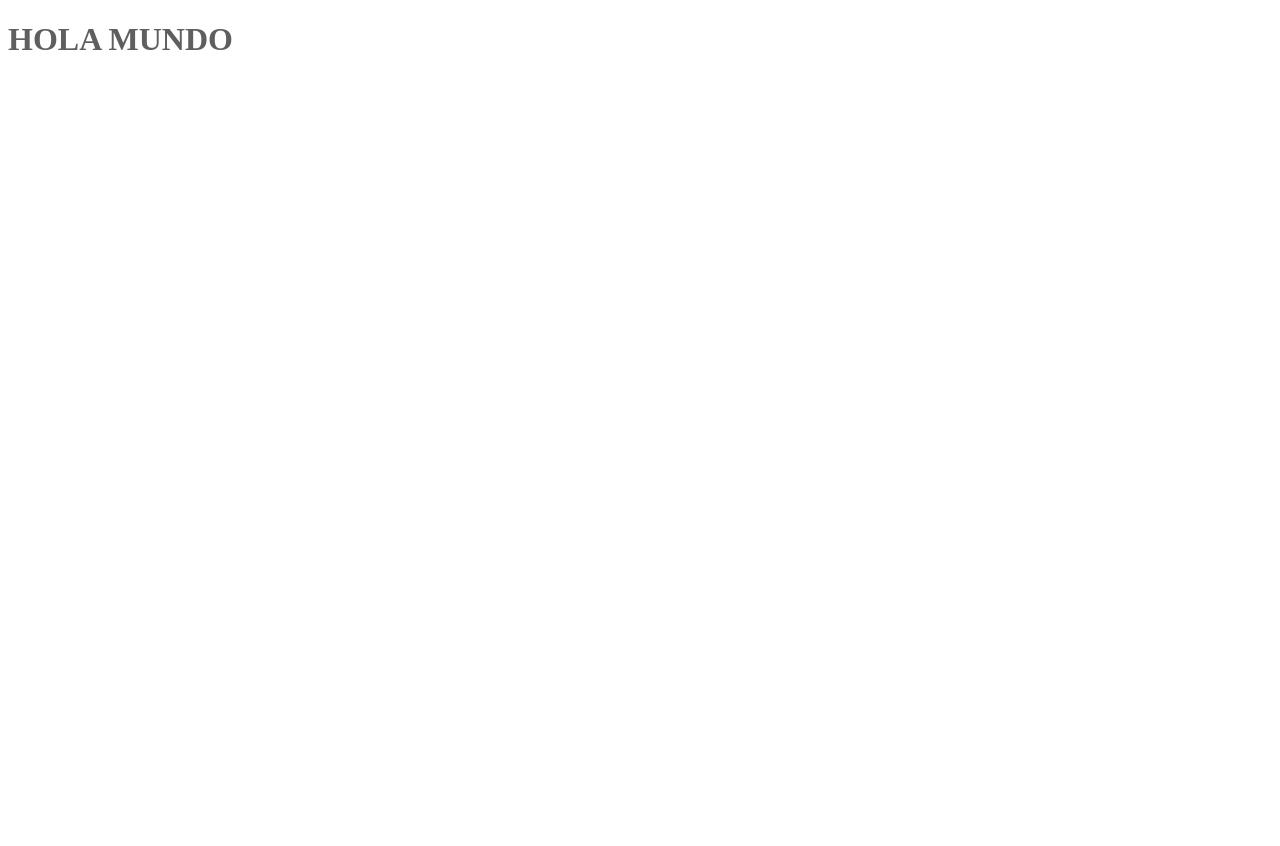
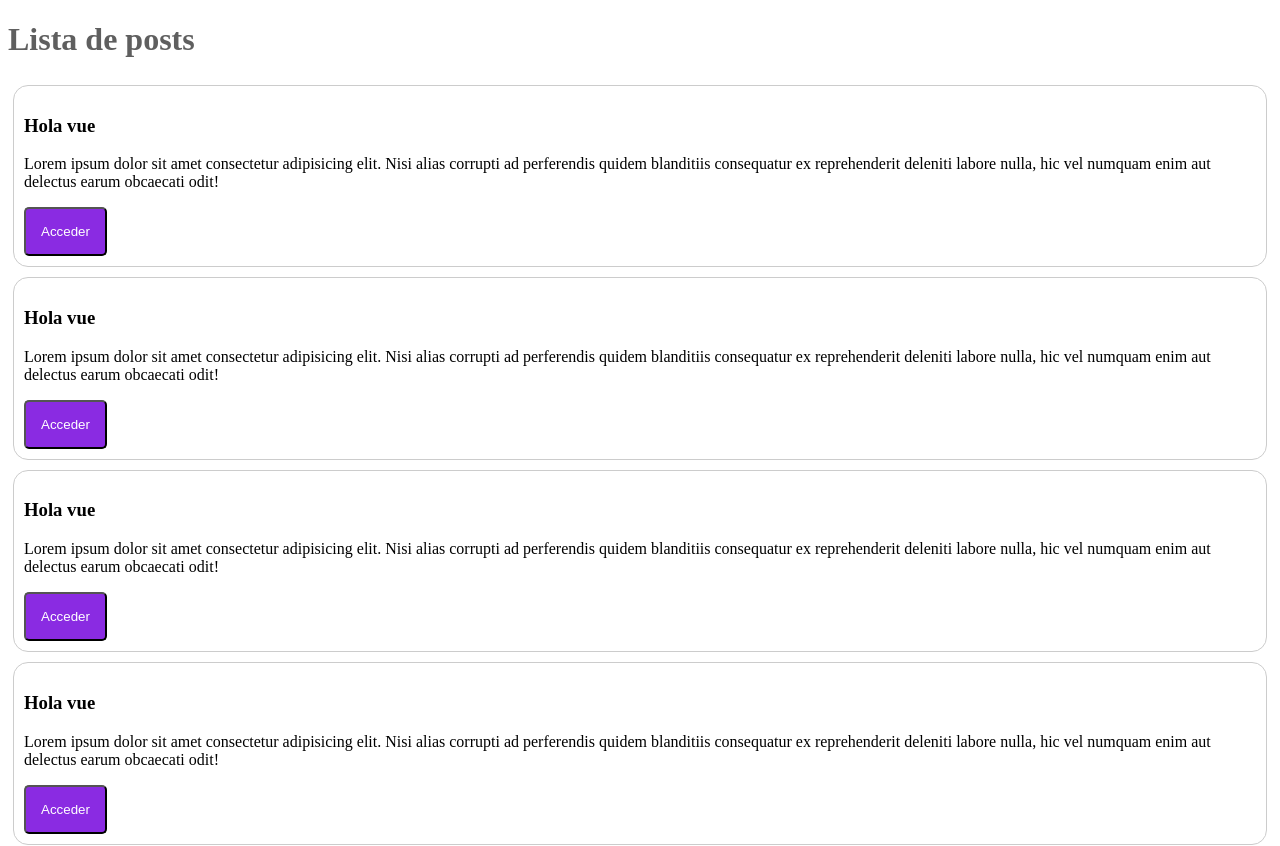
Before and after one commit to EdwMacias/vueworld, a Vue app: page / in a window 1280 px wide. Shown: the top 846 px of the page. Before the commit the page ends 800 px from the top, so only its background shows below. Built offline with nearby package versions, Linux system fonts and the light colour scheme.

Commit message:
progreso por ahora

```diff
--- a/src/App.vue
+++ b/src/App.vue
@@ -1,8 +1,10 @@
 <template>
-  <h1>HOLA MUNDO</h1>
+  <h1>Lista de posts</h1>
+  <PostContainer/>
 </template>
 
-<script lang="ts">
+<script lang="ts" setup>
+import PostContainer from './components/PostContainer.vue';
 
 </script>
 
--- /dev/null
+++ b/src/components/PostButton.vue
@@ -0,0 +1,21 @@
+<template>
+<button class="post-btn"> Acceder</button>
+</template>
+
+<script lang="ts" setup>
+</script>
+
+<style>
+.post-btn{
+    padding: 15px;
+    background-color: blueviolet;
+    color: white;
+    border-radius: 5px;
+    outline: 0;
+}
+.post-btn:hover{
+    background-color: white;
+    color: blueviolet;
+}
+
+</style>
--- /dev/null
+++ b/src/components/PostCard.vue
@@ -0,0 +1,20 @@
+<template>
+<div class="post-card">
+    <h3>Hola vue</h3>
+    <p>Lorem ipsum dolor sit amet consectetur adipisicing elit. Nisi alias corrupti ad perferendis quidem blanditiis consequatur ex reprehenderit deleniti labore nulla, hic vel numquam enim aut delectus earum obcaecati odit!</p>
+    <PostButton/>
+</div>
+</template>
+
+<script lang="ts" setup>
+import PostButton from "./PostButton.vue";
+</script>
+
+<style>
+.post-card{
+    border-radius: 15px;
+    padding: 10px;
+    margin: 5px;
+    border: 1px solid #ccc;
+}
+</style>
--- /dev/null
+++ b/src/components/PostContainer.vue
@@ -0,0 +1,21 @@
+<template>
+<div class="post-container">
+    <PostCard/>
+    <PostCard/>
+    <PostCard/>
+    <PostCard/>
+    <PostCard/>
+</div>
+</template>
+
+<script lang="ts" setup>
+import  PostCard  from "./PostCard.vue";
+</script>
+
+<style>
+.post-container{
+    width: 100%;
+    display: flex;
+    flex-wrap: wrap;
+}
+</style>
```
Also changed, not shown: src/components/HelloWorld.vue (deleted, +0 -61 lines).
